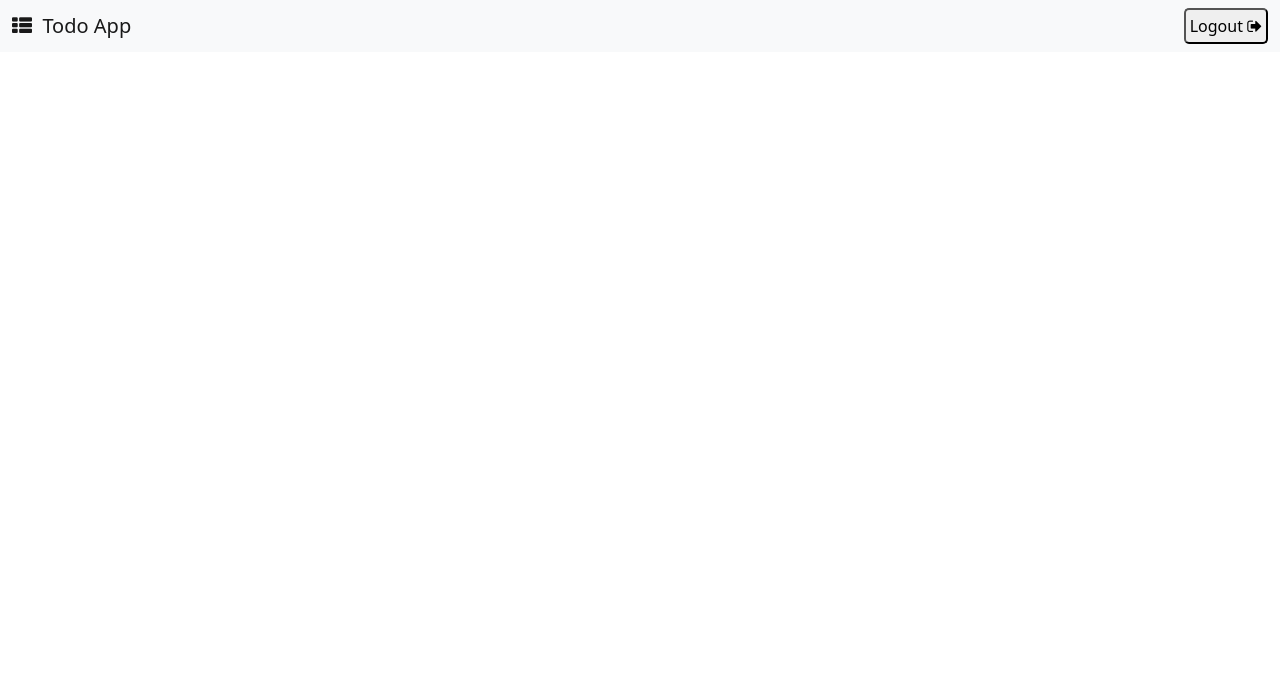
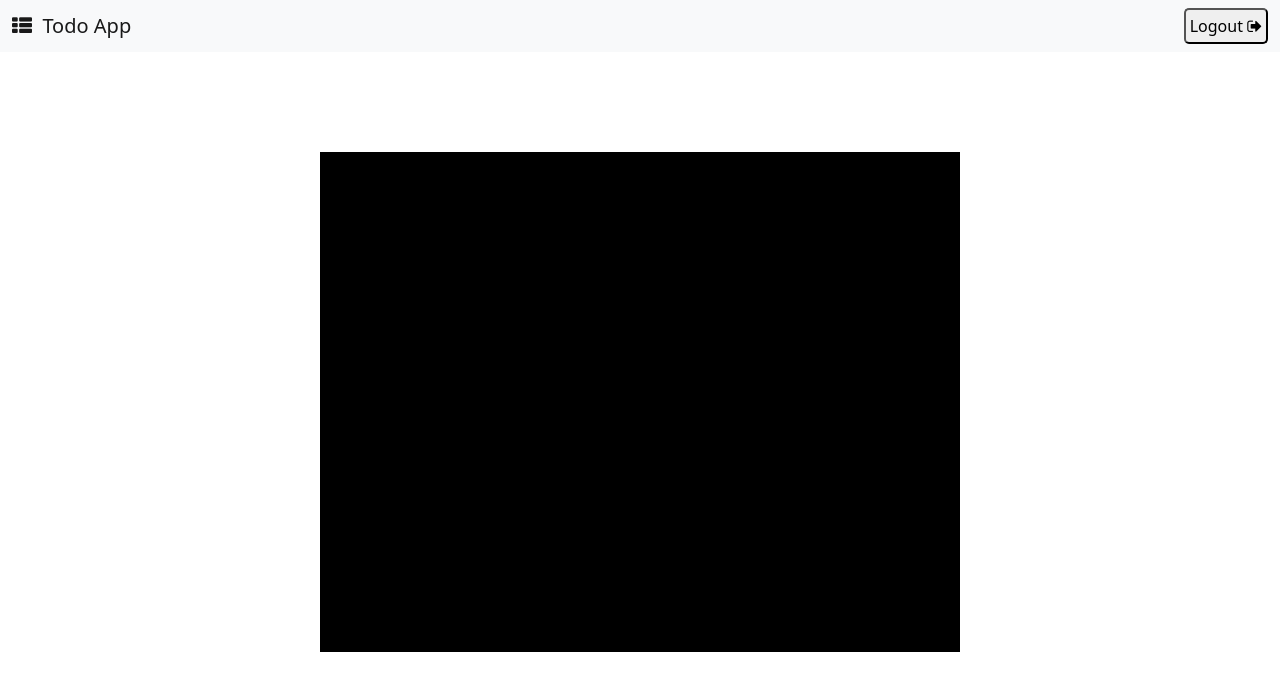
Before and after one commit to sualeh-farooq/To-Do-With-Auth-and-DB, a plain HTML site: page index.html in a window 1280 px wide. Drawn offline with nearby package versions, Linux system fonts and the light colour scheme.

Commit message:
added todo container

```diff
--- a/index.html
+++ b/index.html
@@ -24,6 +24,13 @@
     <!-- Ends -->
 
 
+    <!-- Container -->
+
+    <div class="myContainer">
+
+    </div>
+
+
 </body>
 <script src="https://cdn.jsdelivr.net/npm/@popperjs/core@2.11.6/dist/umd/popper.min.js"
     integrity="sha384-oBqDVmMz9ATKxIep9tiCxS/Z9fNfEXiDAYTujMAeBAsjFuCZSmKbSSUnQlmh/jp3"
--- a/style.css
+++ b/style.css
@@ -1,4 +1,12 @@
- nav button{
+ nav button {
     border-radius: 5px;
     padding: 4px;
  }
+
+ .myContainer {
+   width: 50%;
+   min-height: 500px;
+   margin: 100px auto;
+   background: #000;
+
+ }
```
